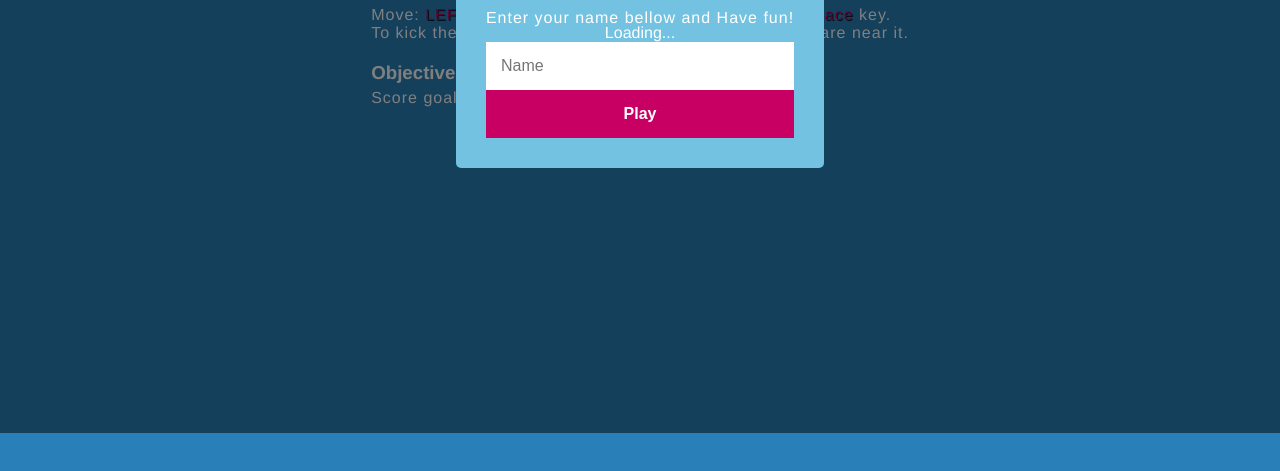
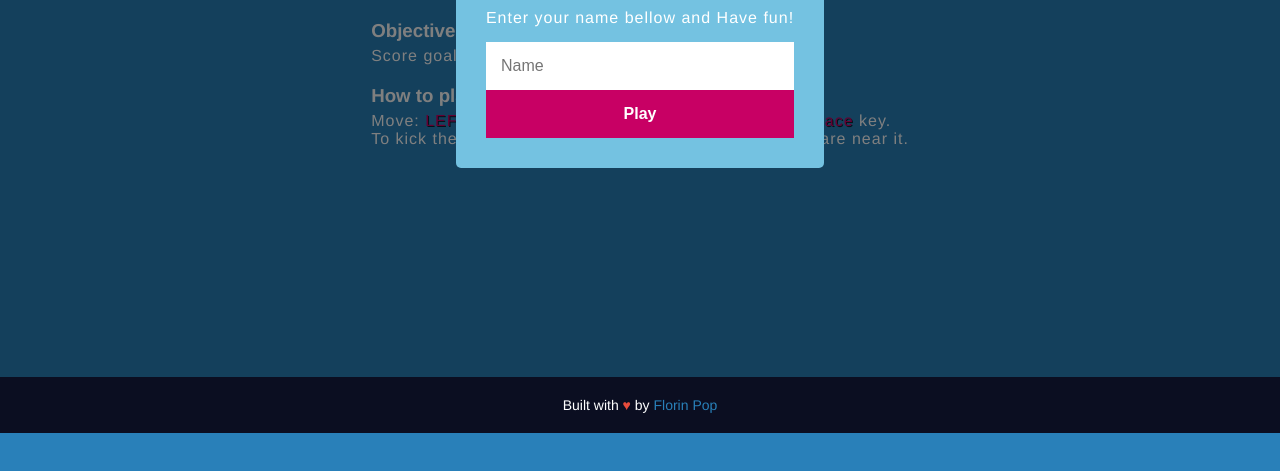
Before and after one commit to florinpop17/xball-multiplayer, a website: page public/index.html in a window 1280 px wide. Shown: the part 367-838 px from the top of the page. Before the commit the page ends 800 px from the top, so only its background shows below. Drawn offline with nearby package versions, Linux system fonts and the light colour scheme; a script that the page names is missing.

Commit message:
footer added

```diff
--- a/public/css/style.css
+++ b/public/css/style.css
@@ -8,7 +8,8 @@ body, html {
     background-color: #2980b9;
     color: white;
     font-family: Helvetica, "Trebuchet MS", Verdana, sans-serif;
-    height: 100%;
+    height: 105%;
+    margin-bottom: 50px;
 }
 
 body, .popup-container {
@@ -85,3 +86,23 @@ canvas {
 .popup #btn:hover {
     cursor:pointer;
 }
+
+footer {
+    background-color: #0b0e21;
+    padding: 20px;
+    position: fixed;
+    left: 0;
+    right: 0;
+    bottom: 0;
+    text-align: center;
+    font-size: 14px;
+}
+
+footer span {
+    color: #e74c3c;
+}
+
+footer a {
+    color: #2980b9;
+    text-decoration: none;
+}
--- a/public/index.html
+++ b/public/index.html
@@ -7,12 +7,12 @@
 </head>
 <body>
     <div class="container">
+        <h3>Objective?</h3>
+        <p>Score goals with the ball.</p>
+
         <h3>How to play?</h3>
         <p>Move: <span class="pink">LEFT, DOWN, RIGHT, UP</span> keys & Kick the ball: <span class="pink">space</span> key.</p>
         <p>To kick the ball, press the special kick button when you are near it.</p>
-
-        <h3>Objective?</h3>
-        <p>Score goals with the ball.</p>
     </div>
 
     <div class="popup-container">
@@ -26,6 +26,8 @@
         </div>
     </div>
 
+    <footer>Built with <span>♥</span> by <a href="http://florin-pop.com">Florin Pop</a></footer>
+
     <script src="https://cdn.socket.io/socket.io-1.4.5.js"></script>
     <script type="text/javascript" src="https://cdnjs.cloudflare.com/ajax/libs/p5.js/0.5.6/p5.min.js"></script>
     <script type="text/javascript" src="https://cdnjs.cloudflare.com/ajax/libs/p5.js/0.5.6/addons/p5.dom.min.js"></script>
```
